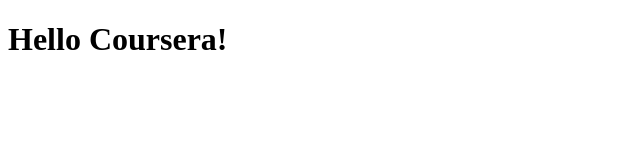
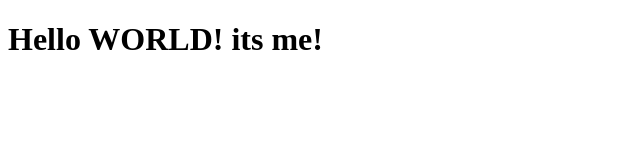
Before and after one commit to mauRojas626/paginaTest, a plain HTML site: page site/index.html in a window 1280 px wide. Shown: the whole page, without its empty margins (0-640 px from the left). Drawn offline with Linux system fonts and the light colour scheme.

Commit message:
Small change

```diff
--- a/site/index.html
+++ b/site/index.html
@@ -4,6 +4,6 @@
 	<title>Hello World!</title>
 </head>
 <body>
-<h1>Hello Coursera!<h1>
+<h1>Hello WORLD! its me!<h1>
 </body>
 </html>
```
